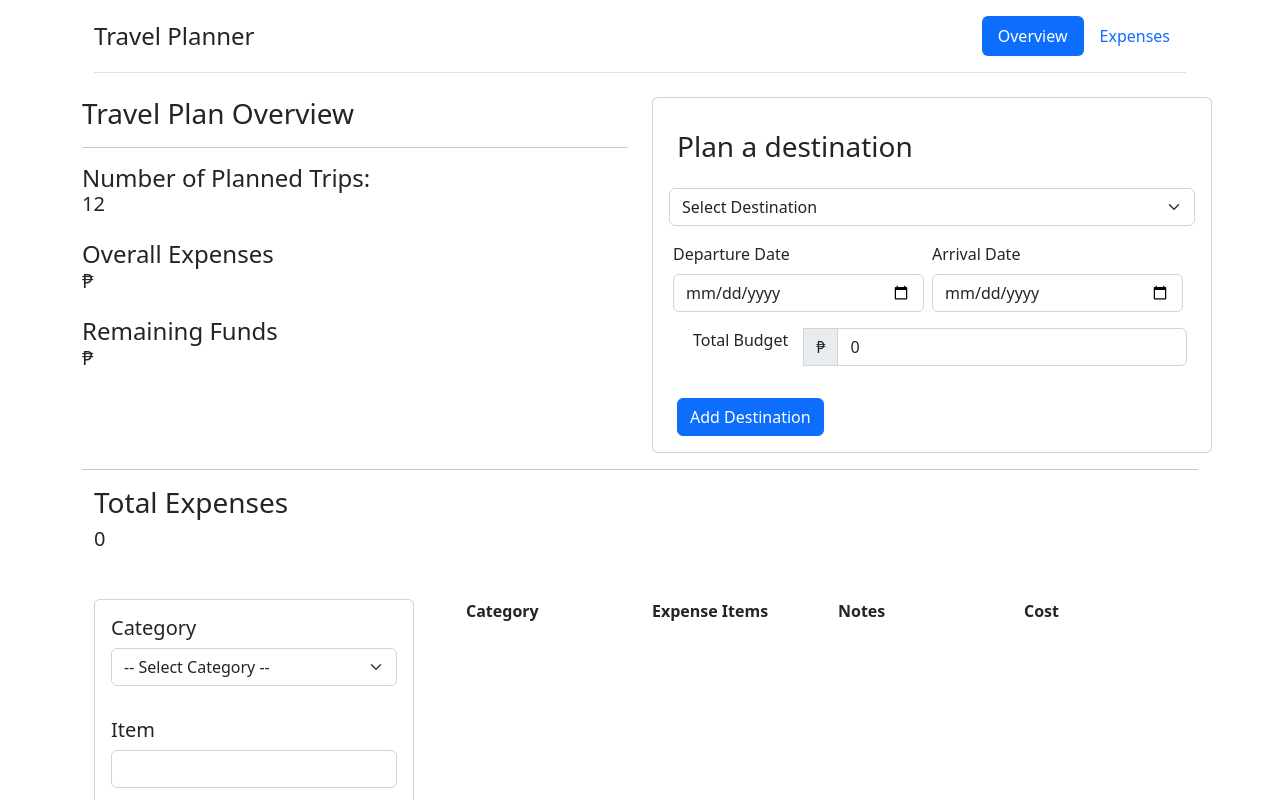
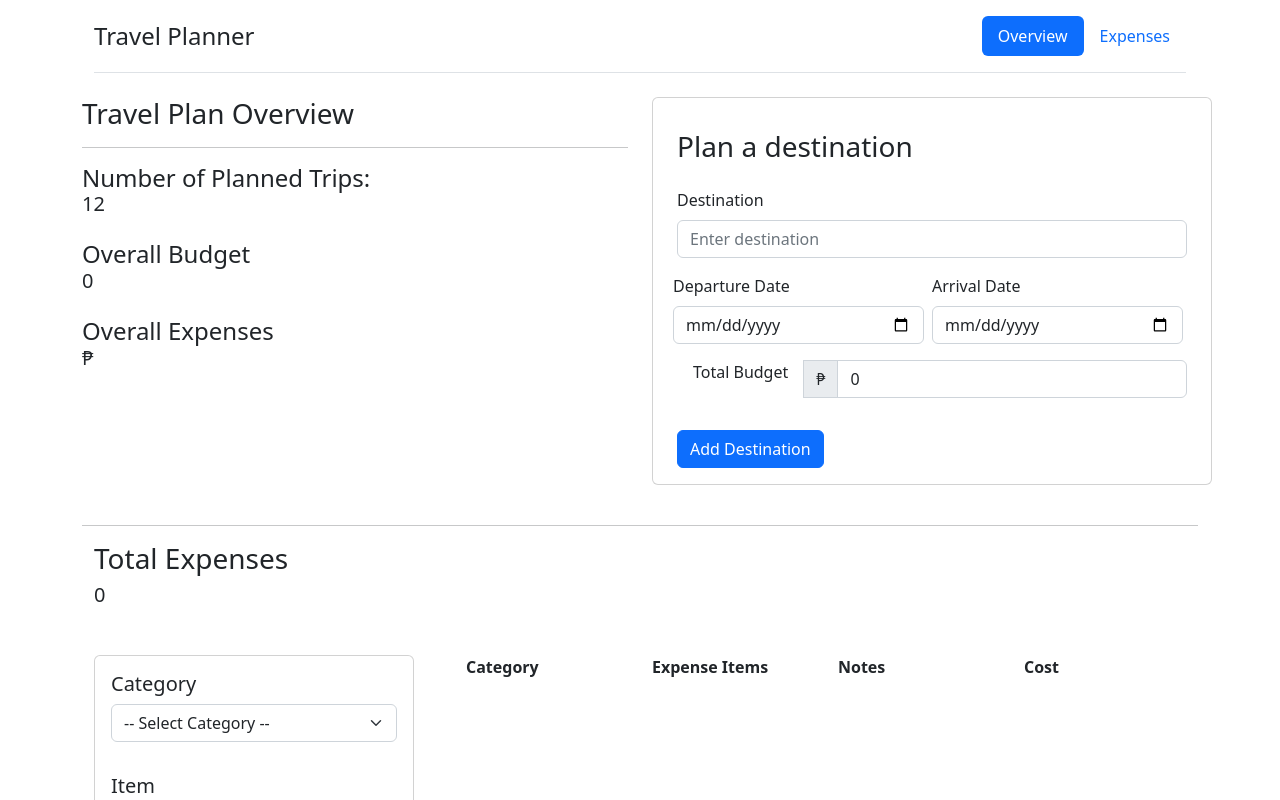
Before and after one commit to loismayc/travel-planner-webapp, an Angular app: page / in a window 1280 px wide. Shown: the top 800 px of the page. Built offline with nearby package versions, Linux system fonts and the light colour scheme.

Commit message:
chore: add budget service

```diff
--- a/src/app/components/travel-form/travel-form.component.html
+++ b/src/app/components/travel-form/travel-form.component.html
@@ -1,10 +1,10 @@
 <div class="card" style="width: 35rem;">
   <form class="row g-3 m-3">
     <h3 class="form-label">Plan a destination</h3>
-    <select class="form-select">
-      <option selected>Select Destination</option>
-      <option></option>
-    </select>
+    <div class="col">
+      <label class="form-label">Destination</label>
+      <input type="text" class="form-control" placeholder="Enter destination" [(ngModel)]="myDestination.name" name="something">
+    </div>
     <div class="row g-2">
       <div class="col">
         <label class="form-label">Departure Date</label>
--- a/src/app/components/travel-form/travel-form.component.ts
+++ b/src/app/components/travel-form/travel-form.component.ts
@@ -9,6 +9,7 @@ import { DestinationItems } from "../../models/destination-items";
 export class TravelFormComponent {
     @Input() myDestination: DestinationItems = {
         id: 0,
+        name: "",
         start_date: "",
         end_date: "",
         days: 0,
--- a/src/app/components/travel-list/travel-list.component.html
+++ b/src/app/components/travel-list/travel-list.component.html
@@ -1,10 +1,9 @@
-<div class="row row-cols-1 row-cols-md-3 g-4 pt-5">
 
   <div class="col">
     <div class="card">
       <div class="card-body d-flex mb-3">
         <div>
-          <h5 class="card-title">Destination Name</h5>
+          <h5 class="card-title">{{destination.name}}</h5>
           <p class="card-text">Planned dates: {{destination.start_date}} to {{destination.end_date}}</p>
           <p class="card-text">Total # of days: </p>
           <p class="card-text">Total Budget: {{destination.budget}}</p>
@@ -22,5 +21,3 @@
       </div>
     </div>
   </div>
-
-</div>
--- a/src/app/components/travel-overview/travel-overview.component.html
+++ b/src/app/components/travel-overview/travel-overview.component.html
@@ -5,10 +5,10 @@
     <h4 class="card-title">Number of Planned Trips:</h4>
     <h5 class="mb-4">12 </h5>
 
+    <h4 class="card-title">Overall Budget</h4>
+    <h5 class="mb-4">{{totalBudget}} </h5>
+
     <h4 class="card-title">Overall Expenses</h4>
-    <h5 class="mb-4">₱ </h5>
-
-    <h4 class="card-title">Remaining Funds</h4>
     <h5 class="mb-4">₱ </h5>
   </div>
 
@@ -17,4 +17,7 @@
     </div>
   </div>
 
-<app-travel-list *ngFor="let list of destinations" [destination]="list"></app-travel-list>
+<div class="row row-cols-1 row-cols-md-3 g-4 pt-5">
+
+  <app-travel-list *ngFor="let list of destinations" [destination]="list"></app-travel-list>
+</div>
--- a/src/app/components/travel-overview/travel-overview.component.ts
+++ b/src/app/components/travel-overview/travel-overview.component.ts
@@ -1,5 +1,6 @@
 import { Component } from "@angular/core";
 import { DestinationItems } from "../../models/destination-items";
+import { TotalBudgetService } from "../../services/total-budget.service";
 
 @Component({
     selector: "app-travel-overview",
@@ -8,9 +9,16 @@ import { DestinationItems } from "../../models/destination-items";
 })
 export class TravelOverviewComponent {
     destinations: DestinationItems[] = [];
+    totalBudget = 0.0;
+
+    constructor(private totalBudgetService: TotalBudgetService) {}
 
     handleDestination = (payload: DestinationItems) => {
         console.log(payload);
         this.destinations.push(payload);
+
+        this.totalBudget = this.totalBudgetService.computeTotalBudget(
+            this.destinations
+        );
     };
 }
--- a/src/app/models/destination-items.ts
+++ b/src/app/models/destination-items.ts
@@ -1,5 +1,6 @@
 export interface DestinationItems {
     id: number;
+    name: string;
     start_date: string;
     end_date: string;
     days: number;
--- /dev/null
+++ b/src/app/services/total-budget.service.ts
@@ -0,0 +1,20 @@
+import { Injectable } from "@angular/core";
+import { DestinationItems } from "../models/destination-items";
+
+@Injectable({
+    providedIn: "root",
+})
+export class TotalBudgetService {
+    constructor() {
+        console.log("constructor");
+    }
+
+    computeTotalBudget = (budgetItems: DestinationItems[]): number => {
+        let total = 0.0;
+
+        budgetItems.forEach((budgetItem: DestinationItems) => {
+            total = total + budgetItem.budget;
+        });
+        return total;
+    };
+}
```
Also changed, not shown: 2 other files (tests, documents, lock files or other folders).
